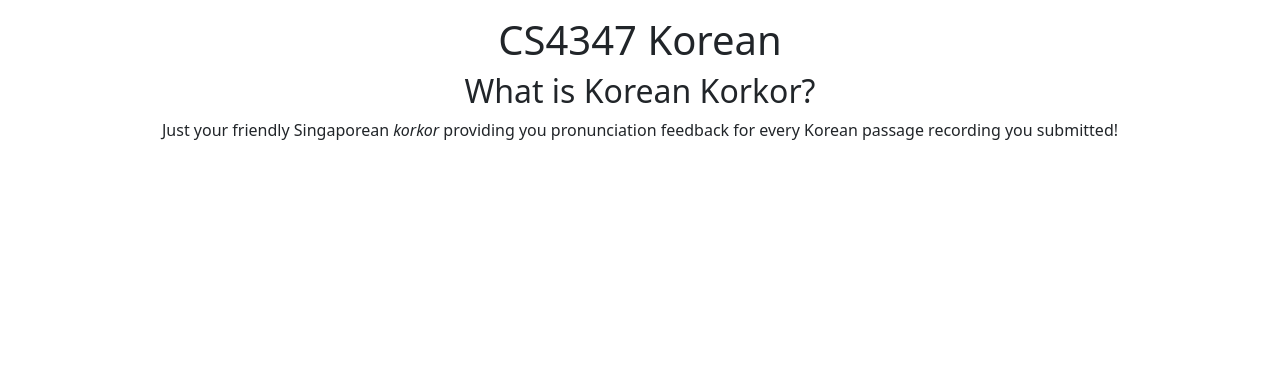
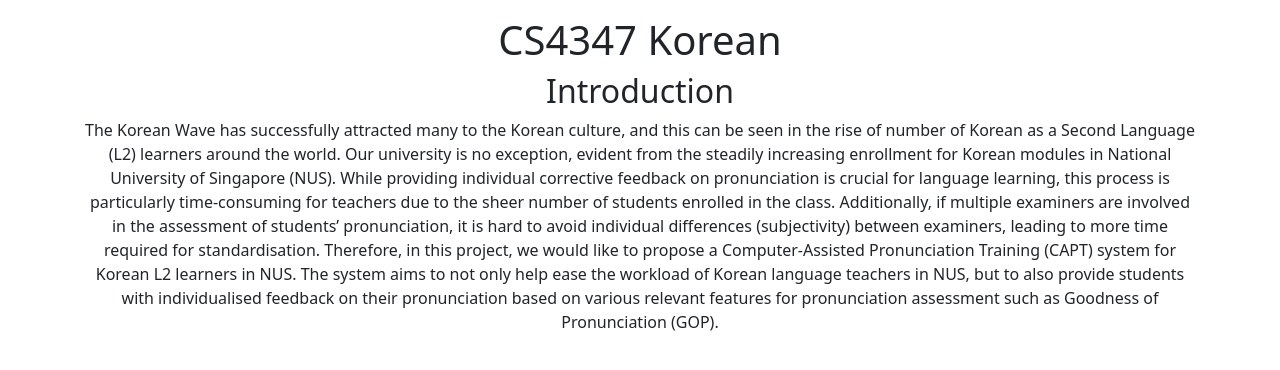
Before and after one commit to cs4347-korean/korean-korkor, a Flask app: page / in a window 1280 px wide. Shown: the part 56-426 px from the top of the page. Run offline with Flask 2, Linux system fonts and the light colour scheme; some libraries are stand-ins or nearby versions.

Commit message:
Modify landing page

```diff
--- a/templates/home.html
+++ b/templates/home.html
@@ -11,8 +11,8 @@
     <div class="text-center">
 	    <h1> CS4347 Korean </h1>
 
-	    <h2>What is Korean Korkor?</h2>
-	    <p>Just your friendly Singaporean <em>korkor</em> providing you pronunciation feedback for every Korean passage recording you submitted!</p>
+	    <h2>Introduction</h2>
+	    <p>The Korean Wave has successfully attracted many to the Korean culture, and this can be seen in the rise of number of Korean as a Second Language (L2) learners around the world. Our university is no exception, evident from the steadily increasing enrollment for Korean modules in National University of Singapore (NUS). While providing individual corrective feedback on pronunciation is crucial for language learning, this process is particularly time-consuming for teachers due to the sheer number of students enrolled in the class. Additionally, if multiple examiners are involved in the assessment of students’ pronunciation, it is hard to avoid individual differences (subjectivity) between examiners, leading to more time required for standardisation. Therefore, in this project, we would like to propose a Computer-Assisted Pronunciation Training (CAPT) system for Korean L2 learners in NUS. The system aims to not only help ease the workload of Korean language teachers in NUS, but to also provide students with individualised feedback on their pronunciation based on various relevant features for pronunciation assessment such as Goodness of Pronunciation (GOP).</p>
 	</div>
 
     {% endblock %}
```
